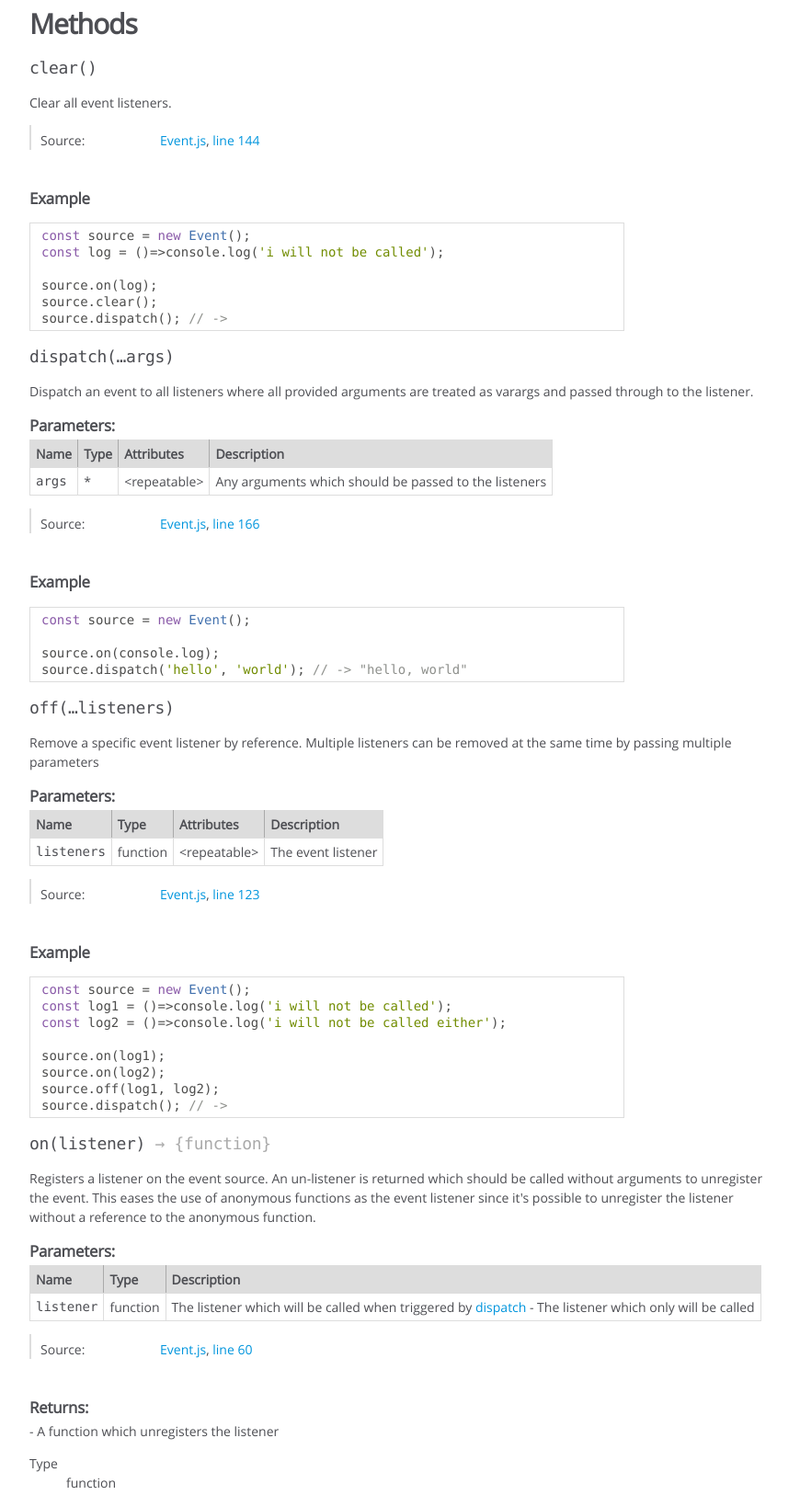
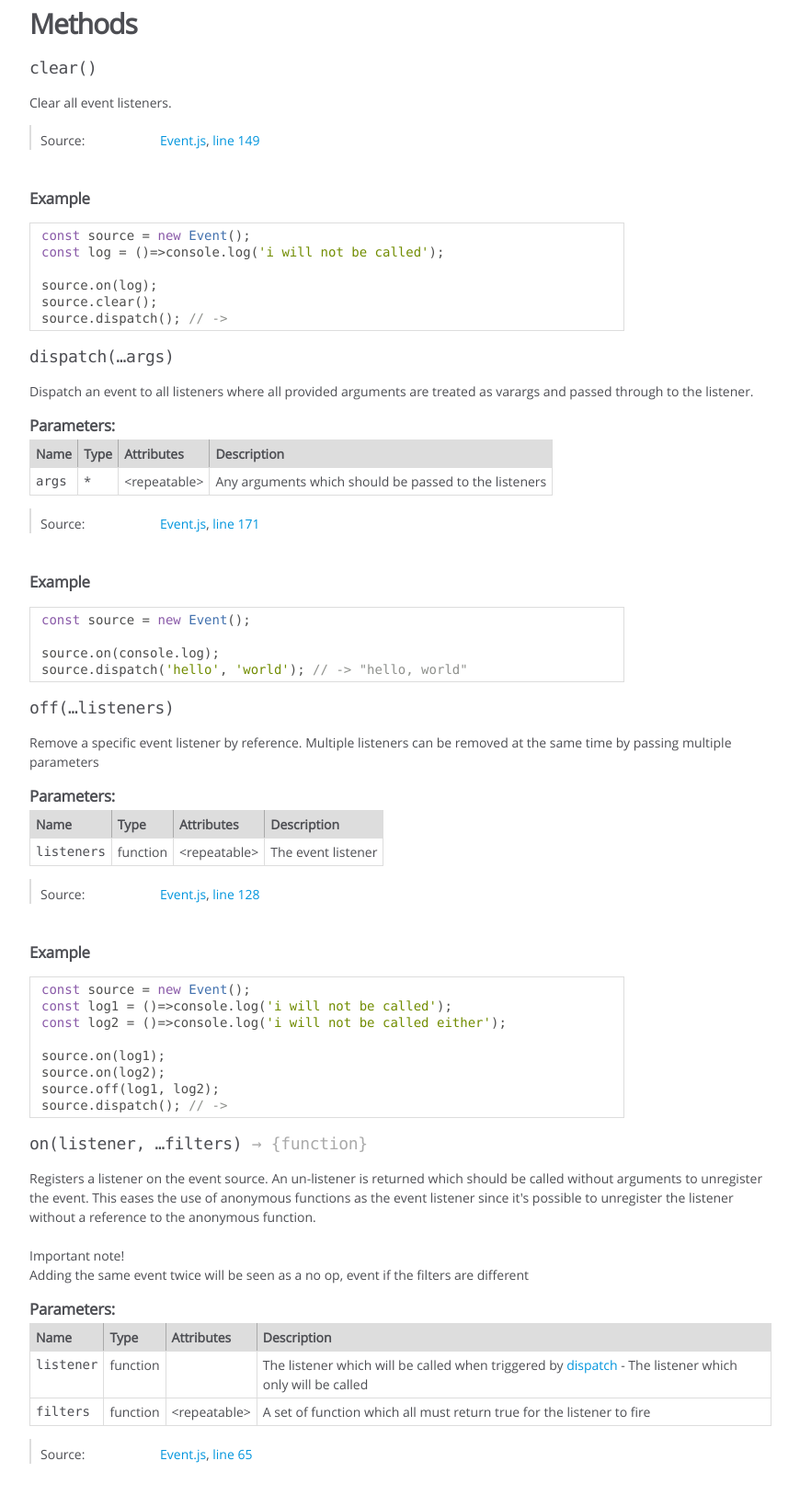
Before and after one commit to Modulin/Event, a website: page docs/Event.html in a window 1280 px wide. Shown: the part 1088-2714 px from the top of the page at 92% size, without its empty margins (0-870 px from the left). Drawn offline with Linux system fonts and the light colour scheme.

Commit message:
Add event filters

```diff
--- a/docs/Event.html
+++ b/docs/Event.html
@@ -278,7 +278,7 @@ ticker.tick.once(console.log); //-> 1</code></pre>
 
     <dt class="tag-source">Source:</dt>
     <dd class="tag-source"><ul class="dummy"><li>
-        <a href="Event.js.html">Event.js</a>, <a href="Event.js.html#line144">line 144</a>
+        <a href="Event.js.html">Event.js</a>, <a href="Event.js.html#line149">line 149</a>
     </li></ul></dd>
 
 
@@ -432,7 +432,7 @@ varargs and passed through to the listener.
 
     <dt class="tag-source">Source:</dt>
     <dd class="tag-source"><ul class="dummy"><li>
-        <a href="Event.js.html">Event.js</a>, <a href="Event.js.html#line166">line 166</a>
+        <a href="Event.js.html">Event.js</a>, <a href="Event.js.html#line171">line 171</a>
     </li></ul></dd>
 
 
@@ -584,7 +584,7 @@ by passing multiple parameters
 
     <dt class="tag-source">Source:</dt>
     <dd class="tag-source"><ul class="dummy"><li>
-        <a href="Event.js.html">Event.js</a>, <a href="Event.js.html#line123">line 123</a>
+        <a href="Event.js.html">Event.js</a>, <a href="Event.js.html#line128">line 128</a>
     </li></ul></dd>
 
 
@@ -627,7 +627,7 @@ source.dispatch(); // -></code></pre>
 
 
 
-    <h4 class="name" id="on"><span class="type-signature"></span>on<span class="signature">(listener)</span><span class="type-signature"> &rarr; {function}</span></h4>
+    <h4 class="name" id="on"><span class="type-signature"></span>on<span class="signature">(listener, &hellip;filters)</span><span class="type-signature"> &rarr; {function}</span></h4>
 
 
 
@@ -637,6 +637,10 @@ source.dispatch(); // -></code></pre>
     Registers a listener on the event source. An un-listener is returned which should be called without
 arguments to unregister the event. This eases the use of anonymous functions as the event listener
 since it's possible to unregister the listener without a reference to the anonymous function.
+<br><br>
+Important note!
+<br>
+Adding the same event twice will be seen as a no op, event if the filters are different
 </div>
 
 
@@ -659,6 +663,8 @@ since it's possible to unregister the listener without a reference to the anonym
 
         <th>Type</th>
 
+
+        <th>Attributes</th>
 
 
 
@@ -685,11 +691,52 @@ since it's possible to unregister the listener without a reference to the anonym
             </td>
 
 
+                <td class="attributes">
+
+
+
+
+
+                </td>
+
 
 
 
             <td class="description last">The listener which will be called when triggered by
 <a href="Event.html#dispatch">dispatch</a> - The listener which only will be called</td>
+        </tr>
+
+
+
+        <tr>
+
+                <td class="name"><code>filters</code></td>
+
+
+            <td class="type">
+
+
+<span class="param-type">function</span>
+
+
+
+            </td>
+
+
+                <td class="attributes">
+
+
+
+
+
+                    &lt;repeatable><br>
+
+                </td>
+
+
+
+
+            <td class="description last">A set of function which all must return true for the listener to fire</td>
         </tr>
 
 
@@ -730,7 +777,7 @@ since it's possible to unregister the listener without a reference to the anonym
 
     <dt class="tag-source">Source:</dt>
     <dd class="tag-source"><ul class="dummy"><li>
-        <a href="Event.js.html">Event.js</a>, <a href="Event.js.html#line60">line 60</a>
+        <a href="Event.js.html">Event.js</a>, <a href="Event.js.html#line65">line 65</a>
     </li></ul></dd>
 
 
@@ -938,7 +985,7 @@ source.dispatch(); // -> "i will be called", "i will also be called"</code></pre
 
     <dt class="tag-source">Source:</dt>
     <dd class="tag-source"><ul class="dummy"><li>
-        <a href="Event.js.html">Event.js</a>, <a href="Event.js.html#line96">line 96</a>
+        <a href="Event.js.html">Event.js</a>, <a href="Event.js.html#line101">line 101</a>
     </li></ul></dd>
 
 
@@ -1018,7 +1065,7 @@ source.dispatch(); // -></code></pre>
 <br class="clear">
 
 <footer>
-    Documentation generated by <a href="https://github.com/jsdoc3/jsdoc">JSDoc 3.4.3</a> on Sat Jun 10 2017 15:39:09 GMT+0200 (CEST)
+    Documentation generated by <a href="https://github.com/jsdoc3/jsdoc">JSDoc 3.4.3</a> on Sat Jun 10 2017 15:55:14 GMT+0200 (CEST)
 </footer>
 
 <script> prettyPrint(); </script>
```
Also changed, not shown: docs/Event.js.html (+16 -1 lines), docs/index.html (+1 -1 lines), src/Event.js (+15 -0 lines), test/EventSpec.js (+33 -0 lines), dist/Event.js, dist/Event.node.js.
